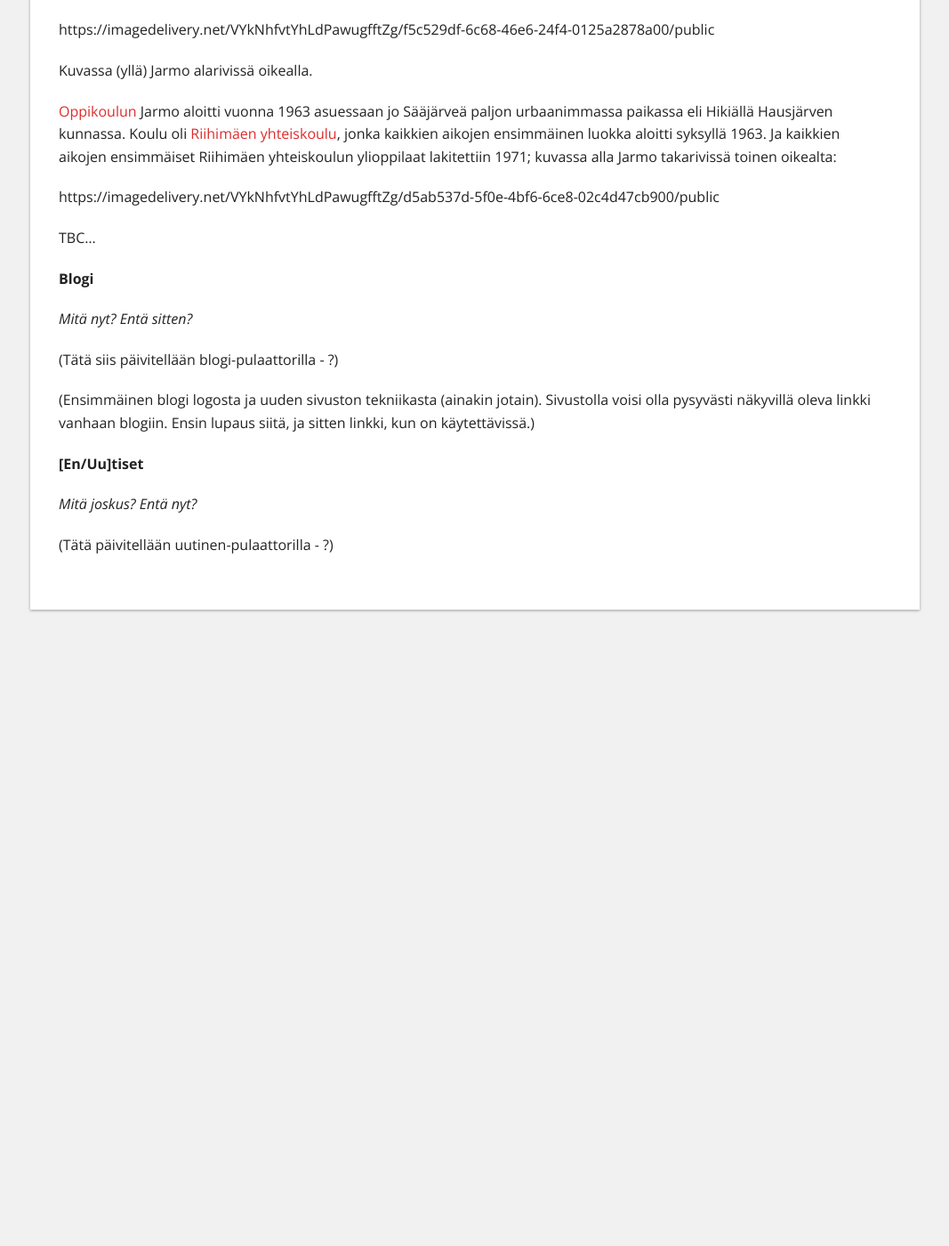
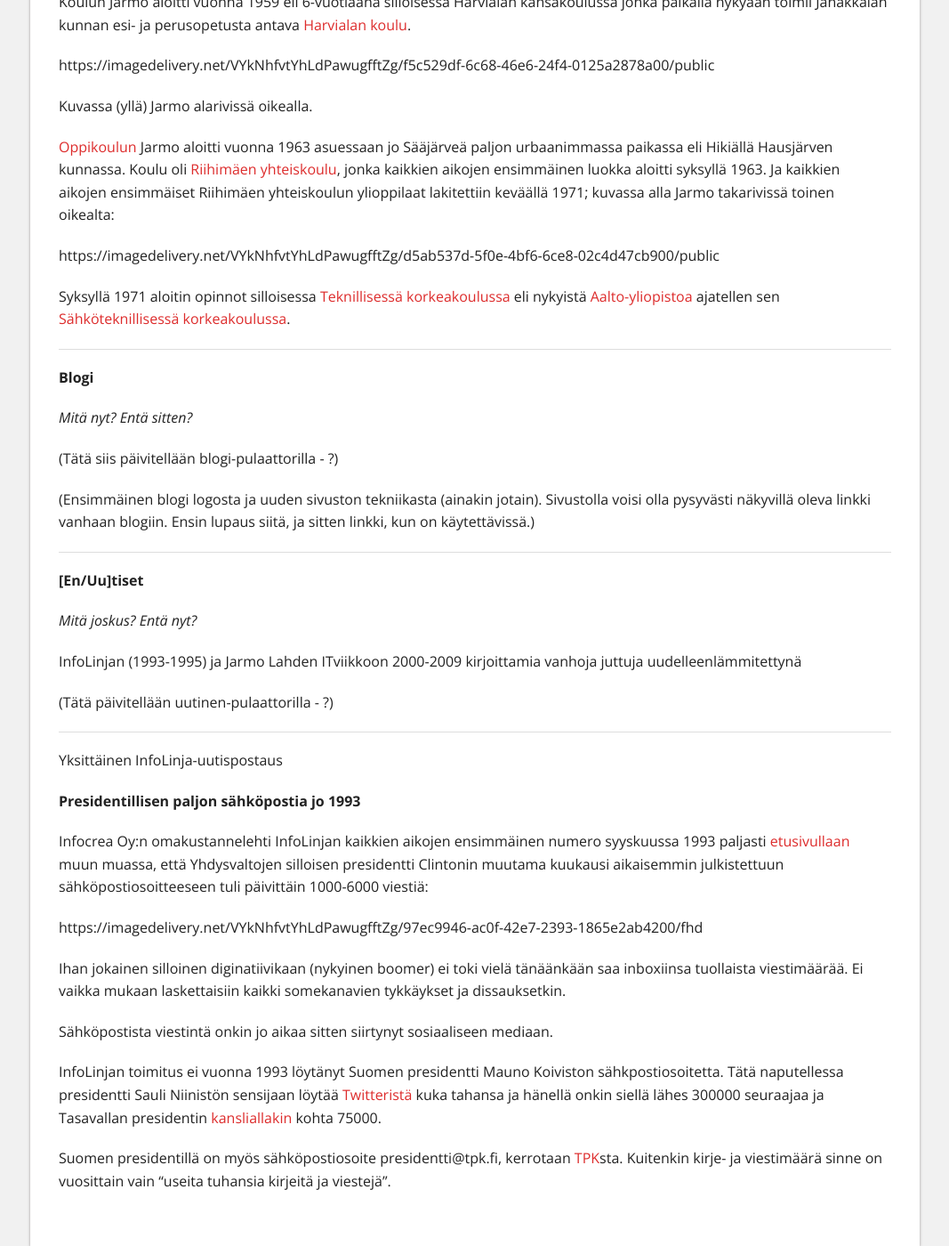
Before and after one commit to Pyppe/infocrea.fi, a Jekyll site: the page built from uutta-sisaltoa.md, in a window 1280 px wide and 1400 px high, scrolled down 1330 px. Shown: the whole window at 89% size, without its empty margins (106-1173 px from the left). Built offline with Jekyll 4.4.1, drawn with Linux system fonts in a browser that asks for light colours; some of the changed text lies outside the part shown.

Commit message:
Uutta sisältöä v 8

```diff
--- a/uutta-sisaltoa.md
+++ b/uutta-sisaltoa.md
@@ -10,6 +10,8 @@
 Yleistä: some-ikonit LinkedIn Twitter Facebook Instagram
 Jakolinkit bloausten ja uutisten yhteyteen
 
+----------------------
+
 **Etusivu**
 
 *Mikä sivusto?*
@@ -20,12 +22,13 @@
 
 *Jarmo*-sivulla löytyy hieman tietoa sivuston "(pää)toimittajan" taustoista ("cv") ja myös edesmenneestä Infocrea Oy:stä.
 
-*Blogi*ssa Jarmo avautuu säännöllisen epäsäännöllisesti milloin mistäkin itselleen ja ehkä joskus yleisemminkin ajankohtaisesta tai kiinnostavasta asiasta.
+[*Blogi*]ssa Jarmo avautuu säännöllisen epäsäännöllisesti milloin mistäkin itselleen ja ehkä joskus yleisemminkin ajankohtaisesta tai kiinnostavasta asiasta.
 
 *[En/Uu]tiset*-sivulla on ideana, että siellä herätellään eloon wanhoja Infocrea Oy:n vuonna 1993-1995 julkaiseman InfoLinja-lehden sekä Jarmo Lahden [ITviikko](https://fi.wikipedia.org/wiki/It-viikko)-lehteen vuosina 2000-2009 kirjoittamia juttuja tai juttujen aiheita. Tai jos eivät ole vielä kuolleita, niin katsotaan asiaa uudelleen ja uudesta ajan avartamasta näkövinkkelistä.
 
 https://imagedelivery.net/VYkNhfvtYhLdPawugfftZg/92b96c9b-fea9-4aa7-b6bb-374587cdcc00/public
 
+--------------------------
 
 **Jarmo**
 
@@ -43,11 +46,13 @@
 
 Kuvassa (yllä) Jarmo alarivissä oikealla.
 
-[Oppikoulun](https://fi.wikipedia.org/wiki/Oppikoulu) Jarmo aloitti vuonna 1963 asuessaan jo Sääjärveä paljon urbaanimmassa paikassa eli Hikiällä Hausjärven kunnassa. Koulu oli [Riihimäen yhteiskoulu](https://www.yksityiskoulut.fi/yksityiskoulujenmatrikkeli/riihimaen2.htm), jonka kaikkien aikojen ensimmäinen luokka aloitti syksyllä 1963. Ja kaikkien aikojen ensimmäiset Riihimäen yhteiskoulun ylioppilaat lakitettiin 1971; kuvassa alla Jarmo takarivissä toinen oikealta:
+[Oppikoulun](https://fi.wikipedia.org/wiki/Oppikoulu) Jarmo aloitti vuonna 1963 asuessaan jo Sääjärveä paljon urbaanimmassa paikassa eli Hikiällä Hausjärven kunnassa. Koulu oli [Riihimäen yhteiskoulu](https://www.yksityiskoulut.fi/yksityiskoulujenmatrikkeli/riihimaen2.htm), jonka kaikkien aikojen ensimmäinen luokka aloitti syksyllä 1963. Ja kaikkien aikojen ensimmäiset Riihimäen yhteiskoulun ylioppilaat lakitettiin keväällä 1971; kuvassa alla Jarmo takarivissä toinen oikealta:
 
 https://imagedelivery.net/VYkNhfvtYhLdPawugfftZg/d5ab537d-5f0e-4bf6-6ce8-02c4d47cb900/public
 
-TBC...
+Syksyllä 1971 aloitin opinnot silloisessa [Teknillisessä korkeakoulussa](https://fi.wikipedia.org/wiki/Teknillinen_korkeakoulu) eli nykyistä [Aalto-yliopistoa]() ajatellen sen [Sähköteknillisessä korkeakoulussa]().
+
+----------------------------
 
 **Blogi**
 
@@ -57,9 +62,30 @@
 
 (Ensimmäinen blogi logosta ja uuden sivuston tekniikasta (ainakin jotain). Sivustolla voisi olla pysyvästi näkyvillä oleva linkki vanhaan blogiin. Ensin lupaus siitä, ja sitten linkki, kun on käytettävissä.)
 
+------------------------------
 
 **[En/Uu]tiset**
 
 *Mitä joskus? Entä nyt?*
 
+InfoLinjan (1993-1995) ja Jarmo Lahden ITviikkoon 2000-2009 kirjoittamia vanhoja juttuja uudelleenlämmitettynä
+
 (Tätä päivitellään uutinen-pulaattorilla - ?)
+
+----
+
+Yksittäinen InfoLinja-uutispostaus
+
+**Presidentillisen paljon sähköpostia jo 1993**
+
+Infocrea Oy:n omakustannelehti InfoLinjan kaikkien aikojen ensimmäinen numero syyskuussa 1993 paljasti [etusivullaan](https://www.dropbox.com/s/o06fbkprqnxts2g/InfoLinja-1-1993-09-29-page-01.pdf?dl=0) muun muassa, että Yhdysvaltojen silloisen presidentti Clintonin muutama kuukausi aikaisemmin julkistettuun sähköpostiosoitteeseen tuli päivittäin 1000-6000 viestiä:
+
+https://imagedelivery.net/VYkNhfvtYhLdPawugfftZg/97ec9946-ac0f-42e7-2393-1865e2ab4200/fhd
+
+Ihan jokainen silloinen diginatiivikaan (nykyinen boomer) ei toki vielä tänäänkään saa inboxiinsa tuollaista viestimäärää. Ei vaikka mukaan laskettaisiin kaikki somekanavien tykkäykset ja dissauksetkin.
+
+Sähköpostista viestintä onkin jo aikaa sitten siirtynyt sosiaaliseen mediaan.
+
+InfoLinjan toimitus ei vuonna 1993 löytänyt Suomen presidentti Mauno Koiviston sähkpostiosoitetta. Tätä naputellessa presidentti Sauli Niinistön sensijaan löytää [Twitteristä](https://twitter.com/niinisto) kuka tahansa ja hänellä onkin siellä lähes 300000 seuraajaa ja Tasavallan presidentin [kansliallakin](https://twitter.com/TPKanslia) kohta 75000.
+
+Suomen presidentillä on myös sähköpostiosoite presidentti@tpk.fi, kerrotaan [TPK](https://www.presidentti.fi/kanslia-ja-yhteystiedot/tasavallan-presidentti/)sta. Kuitenkin kirje- ja viestimäärä sinne on vuosittain vain "useita tuhansia kirjeitä ja viestejä".
```
